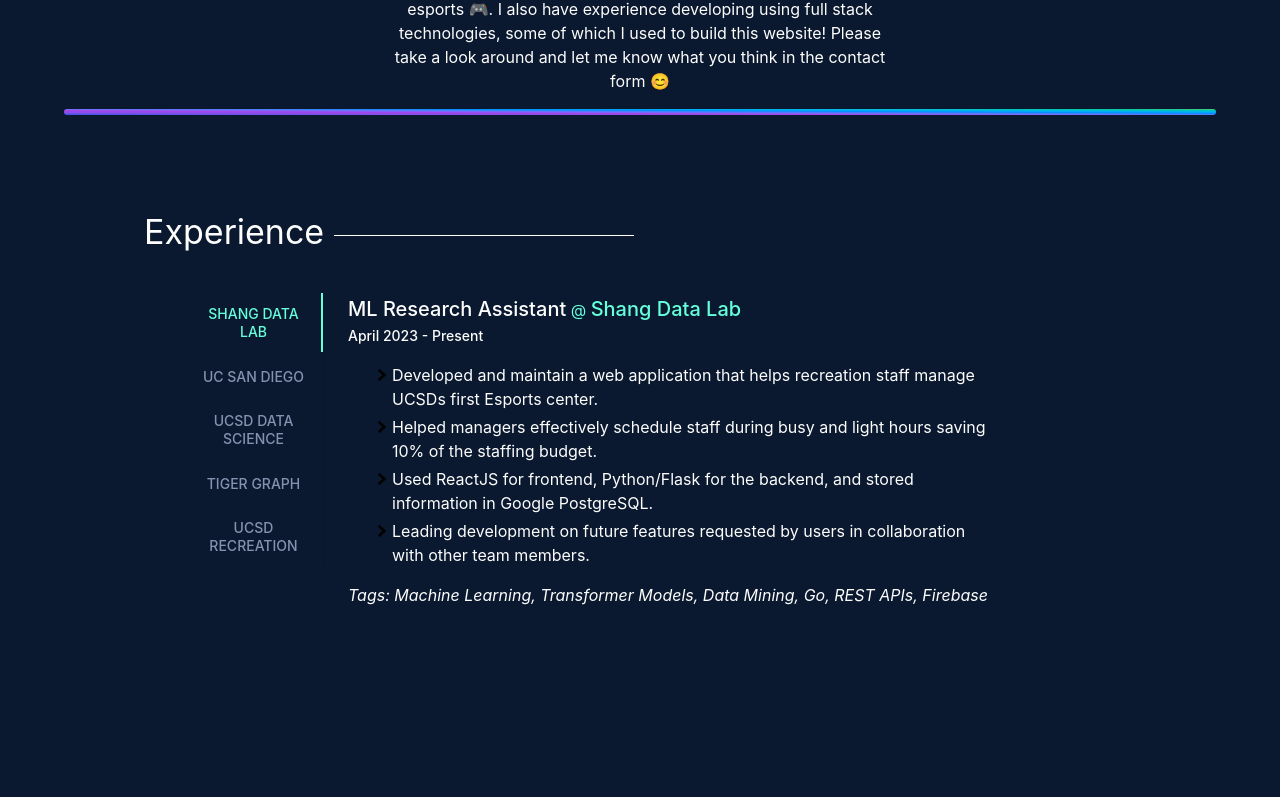
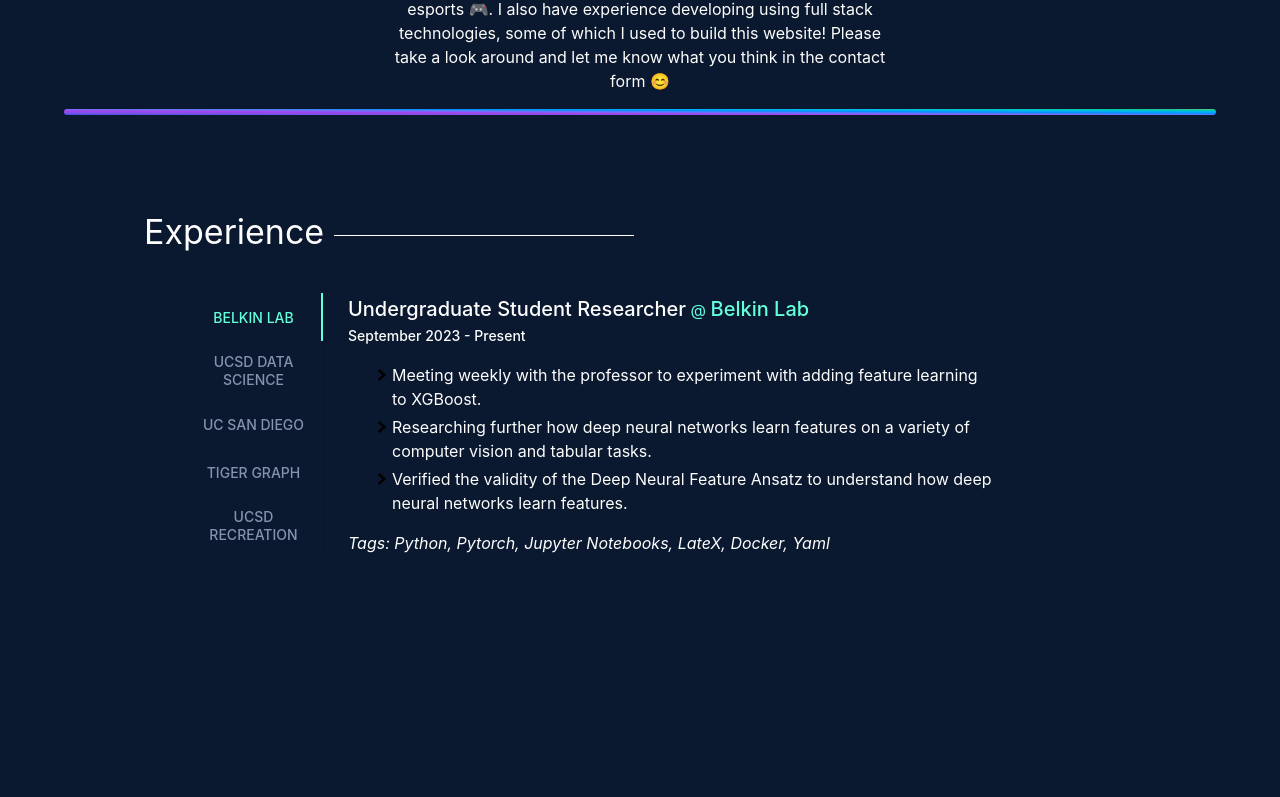
Before and after one commit to Ethan-Shapiro/Website_v1, a React (Create React App) app: page / in a window 1280 px wide. Shown: the part 468-1265 px from the top of the page. Built offline with nearby package versions, Linux system fonts and the light colour scheme.

Commit message:
Updated Job Descriptions

```diff
--- a/src/components/data/JobData.js
+++ b/src/components/data/JobData.js
@@ -1,31 +1,36 @@
 export const JobData = [
   {
     id: 1,
-    company: "Shang Data Lab",
-    title: "ML Research Assistant",
-    startDate: "April 2023",
+    company: "Belkin Lab",
+    title: "Undergraduate Student Researcher",
+    startDate: "September 2023",
     endDate: "Present",
     bullets: [
-      "Developed and maintain a web application that helps recreation staff manage UCSDs first Esports center.",
-      "Helped managers effectively schedule staff during busy and light hours saving 10% of the staffing budget.",
-      "Used ReactJS for frontend, Python/Flask for the backend, and stored information in Google PostgreSQL.",
-      "Leading development on future features requested by users in collaboration with other team members.",
+      "Meeting weekly with the professor to experiment with adding feature learning to XGBoost.",
+      "Researching further how deep neural networks learn features on a variety of computer vision and tabular tasks.",
+      "Verified the validity of the Deep Neural Feature Ansatz to understand how deep neural networks learn features.",
     ],
-    tags: [
-      "Machine Learning",
-      "Transformer Models",
-      "Data Mining",
-      "Go",
-      "REST APIs",
-      "Firebase",
-    ],
+    tags: ["Python", "Pytorch", "Jupyter Notebooks", "LateX", "Docker", "Yaml"],
   },
   {
     id: 2,
+    company: "UCSD Data Science",
+    title: "Data Science Tutor",
+    startDate: "January 2022",
+    endDate: "Present",
+    bullets: [
+      "Providing office hours on topics ranging from Data Structures and Algorithms to Advanced Machine Learning.",
+      "Optimized Python grading scripts to adhere to OOP best practices and automated grading for three different classes, while also generalizing the scripts for other undergraduate courses.",
+      "Created and graded assignments in order to ensure they are fair, well structured, and test concepts thoroughly.",
+    ],
+    tags: ["Python", "Pandas", "Automation"],
+  },
+  {
+    id: 3,
     company: "UC San Diego",
     title: "Full Stack Developer Intern",
-    startDate: "January 2022",
-    endDate: "Present",
+    startDate: "September 2022",
+    endDate: "June 2023",
     bullets: [
       "Developed and maintain a web application that helps recreation staff manage UCSDs first Esports center.",
       "Helped managers effectively schedule staff during busy and light hours saving 10% of the staffing budget.",
@@ -33,19 +38,6 @@
       "Leading development on future features requested by users in collaboration with other team members.",
     ],
     tags: ["ReactJS", "REST API", "PostgreSQL", "GCP", "Material UI"],
-  },
-  {
-    id: 3,
-    company: "UCSD Data Science",
-    title: "Data Science Tutor",
-    startDate: "January 2022",
-    endDate: "Present",
-    bullets: [
-      "Refactored grading scripts and automated grading for multiple different classes for use in future quarters.",
-      "Providing office hours to help general students and scheduling one-on-one's with students needing extra help.",
-      "Created and graded assignments in order to ensure they are fair, well structured, and test concepts thoroughly",
-    ],
-    tags: ["Python", "Pandas", "Automation"],
   },
   {
     id: 4,
@@ -66,7 +58,7 @@
     company: "UCSD Recreation",
     title: "Esports Assistant",
     startDate: "June 2021",
-    endDate: "December 2021",
+    endDate: "June 2022",
     bullets: [
       "Helped develop and open the first Esports Cafe on UC San Diego’s campus.",
       "Assisted professional esports teams by working with sponsors to get access top of the line equipment",
```
